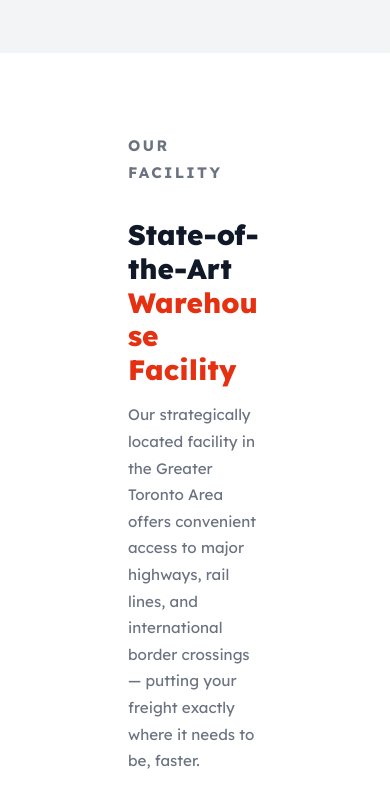
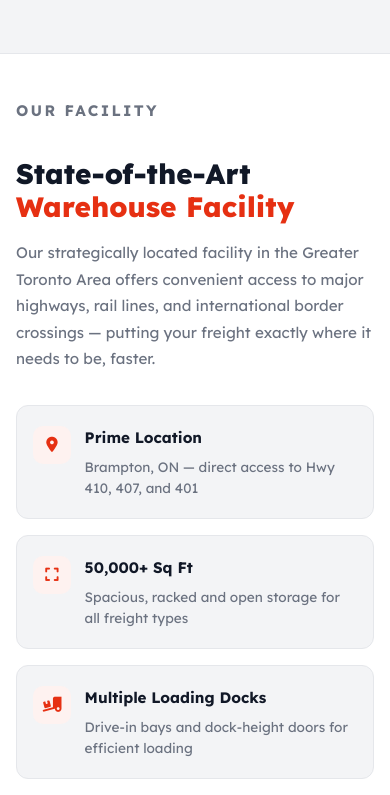
Before and after one commit to davrentrucking/app-davrentrucking, a plain HTML site: page warehousing.html in a window 390 px wide. Shown: the part 4500-5295 px from the top of the page. Drawn offline with Linux system fonts and the light colour scheme.

Commit message:
Fix mobile responsiveness for Certifications and Warehousing Facility sections

```diff
--- a/assets/css/style.css
+++ b/assets/css/style.css
@@ -1600,7 +1600,7 @@ a {
    CERTIFICATIONS
    ============================================================ */
 .certifications {
-    padding: 5rem 2rem;
+    padding: clamp(3rem, 6vw, 5rem) 1.5rem;
     background: var(--white);
     border-top: 1px solid #e5e7eb;
     border-bottom: 1px solid #e5e7eb;
@@ -1611,17 +1611,55 @@ a {
     margin: 0 auto;
 }
 
-.cert-logos{
-    display: flex;
+.cert-logos {
+    display: flex;
+    flex-wrap: wrap;
     align-items: center;
     justify-content: center;
+    gap: 2rem 3rem;
 }
 
 .cert-logos img {
-    max-width: 80px;
-    margin-right: 10px;
+    max-width: 100px;
+    max-height: 55px;
+    width: auto;
     height: auto;
     object-fit: contain;
+    transition: transform var(--transition), opacity var(--transition);
+}
+
+.cert-logos img:hover {
+    transform: translateY(-3px) scale(1.05);
+}
+
+@media (max-width: 768px) {
+    .certifications {
+        padding: 3rem 1.25rem;
+    }
+
+    .cert-logos {
+        gap: 1.5rem 2rem;
+    }
+
+    .cert-logos img {
+        max-width: 85px;
+        max-height: 48px;
+    }
+}
+
+@media (max-width: 480px) {
+    .certifications {
+        padding: 2.5rem 1rem;
+    }
+
+    .cert-logos {
+        gap: 1.25rem 1.5rem;
+    }
+
+    .cert-logos img {
+        max-width: 75px;
+        max-height: 40px;
+    }
 }
 
 
@@ -2229,15 +2267,6 @@ a {
     .wh-intro-stats {
         gap: 1.5rem;
     }
-
-    .wh-facility-content {
-        padding: 3.5rem 2rem;
-    }
-
-    .wh-facility-features {
-        flex-wrap: wrap;
-        gap: 2.5rem;
-    }
 }
 
 @media (max-width: 768px) {
@@ -2274,21 +2303,6 @@ a {
         gap: 1.25rem;
         flex-wrap: wrap;
     }
-
-    .wh-facility-content {
-        padding: 3rem 1.25rem;
-    }
-
-    .wh-facility-content h2 {
-        font-size: clamp(1.5rem, 5vw, 2rem);
-        line-height: 1.25;
-        word-break: break-word;
-    }
-
-    .wh-facility-features {
-        flex-direction: column;
-        gap: 1.5rem;
-    }
 }
 
 
@@ -2391,13 +2405,18 @@ a {
 
 /* ---- Facility ---- */
 .wh-facility {
-    padding:0px;
+    padding: clamp(3.5rem, 6vw, 5.5rem) 2rem;
     background: var(--white);
-    min-height: 460px;
+    border-top: 1px solid #e5e7eb;
+    border-bottom: 1px solid #e5e7eb;
+}
+
+.wh-facility-inner {
+    max-width: 1200px;
+    margin: 0 auto;
 }
 
 .wh-facility-content {
-    padding: 5rem 8rem;
     background: var(--white);
 }
 
@@ -2417,44 +2436,99 @@ a {
     font-size: 0.95rem;
     color: var(--gray);
     line-height: 1.75;
-    margin-bottom: 2rem;
+    margin-bottom: 2.5rem;
+    max-width: 800px;
 }
 
 .wh-facility-features {
-    display: flex;
-    gap: 5.5rem;
+    display: grid;
+    grid-template-columns: repeat(4, 1fr);
+    gap: 1.75rem;
 }
 
 .wh-facility-item {
     display: flex;
     align-items: flex-start;
     gap: 1rem;
+    background: var(--light-gray);
+    padding: 1.5rem 1.25rem;
+    border-radius: 12px;
+    border: 1px solid #e5e7eb;
+    transition: transform var(--transition), box-shadow var(--transition), border-color var(--transition);
+}
+
+.wh-facility-item:hover {
+    transform: translateY(-3px);
+    box-shadow: 0 8px 24px rgba(0, 0, 0, 0.06);
+    border-color: rgba(230, 48, 18, 0.2);
 }
 
 .wh-facility-item > i {
-    width: 40px;
-    height: 40px;
+    width: 44px;
+    height: 44px;
     background: #fef2f0;
-    border-radius: 8px;
+    border-radius: 10px;
     display: flex;
     align-items: center;
     justify-content: center;
     color: var(--primary);
+    font-size: 1.05rem;
+    flex-shrink: 0;
+}
+
+.wh-facility-item h4 {
     font-size: 0.95rem;
-    flex-shrink: 0;
-}
-
-.wh-facility-item h4 {
-    font-size: 0.9rem;
     font-weight: 700;
     color: var(--dark);
-    margin-bottom: 0.2rem;
+    margin-bottom: 0.35rem;
 }
 
 .wh-facility-item p {
     font-size: 0.85rem;
     color: var(--gray);
     line-height: 1.55;
+}
+
+@media (max-width: 1024px) {
+    .wh-facility-features {
+        grid-template-columns: repeat(2, 1fr);
+        gap: 1.5rem;
+    }
+}
+
+@media (max-width: 768px) {
+    .wh-facility {
+        padding: 3.5rem 1.25rem;
+    }
+
+    .wh-facility-content > p {
+        margin-bottom: 2rem;
+    }
+
+    .wh-facility-features {
+        grid-template-columns: 1fr;
+        gap: 1rem;
+    }
+
+    .wh-facility-item {
+        padding: 1.25rem 1rem;
+    }
+}
+
+@media (max-width: 480px) {
+    .wh-facility {
+        padding: 2.75rem 1rem;
+    }
+
+    .wh-facility-item {
+        gap: 0.85rem;
+    }
+
+    .wh-facility-item > i {
+        width: 38px;
+        height: 38px;
+        font-size: 0.95rem;
+    }
 }
 
 
```
